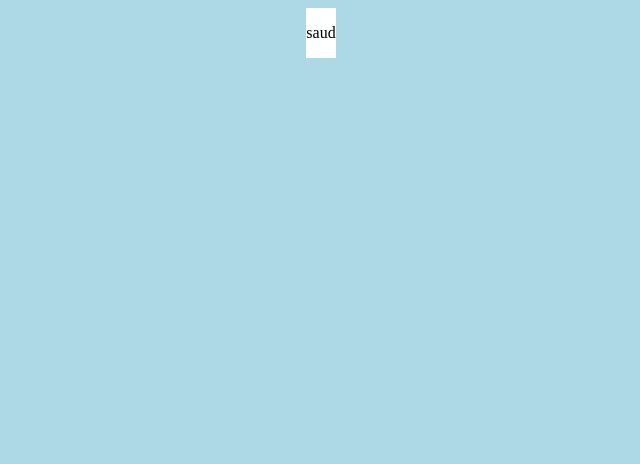
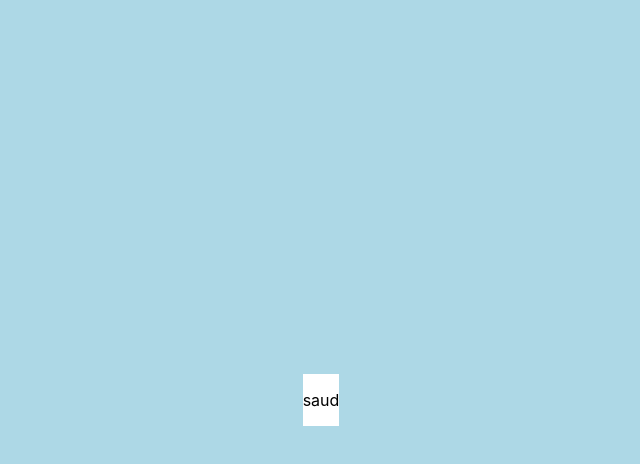
Before and after one commit to jonex090/test1, a plain HTML site: page index.html in a window 1280 px wide. Shown: the whole page, without its empty margins (319-959 px from the left). Drawn offline with Linux system fonts and the light colour scheme.

Commit message:
add body style

```diff
--- a/style.css
+++ b/style.css
@@ -1,8 +1,12 @@
 body {
-    background-color: lightblue;
-    display: flex;
-    justify-content: center;
-    align-items: center;
+  background: lightblue;
+  padding: 0;
+  margin: 0;
+  height: 100vh;
+  display: flex;
+  justify-content: center;
+  align-items: center;
+  font-family: -apple-system, BlinkMacSystemFont, 'Segoe UI', Roboto, Oxygen, Ubuntu, Cantarell, 'Open Sans', 'Helvetica Neue', sans-serif;
   }
 
   #container {
```
